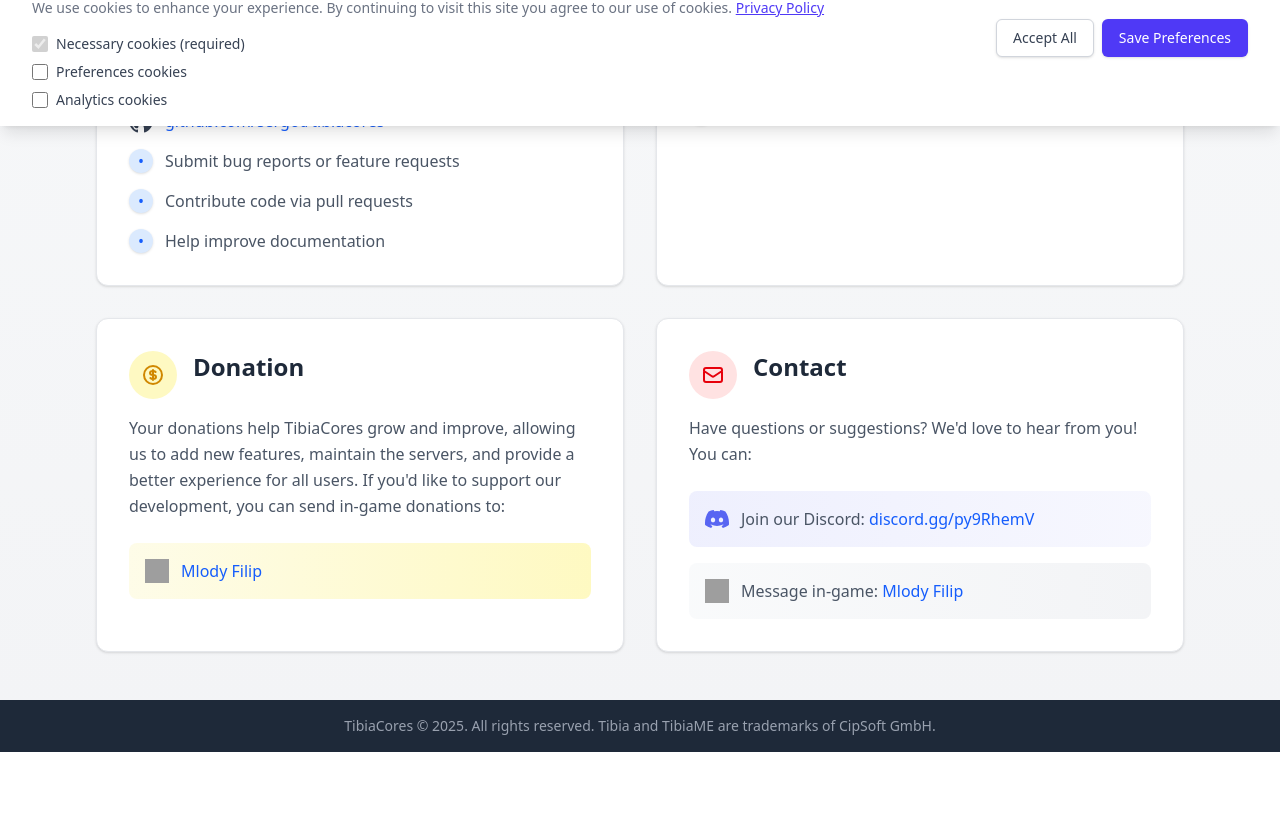
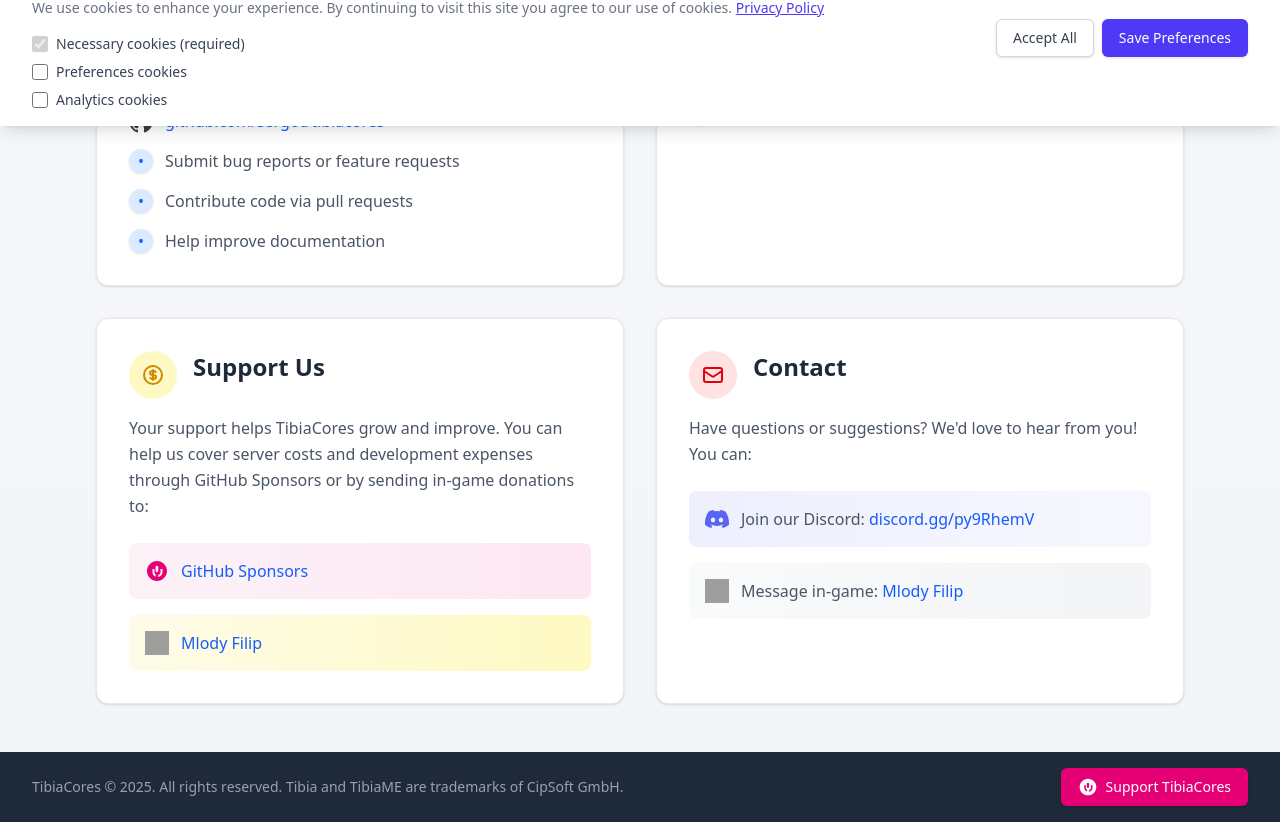
Before and after one commit to sergot/tibiacores, a Vue app in the folder frontend/: page /about in a window 1280 px wide. Shown: the part 674-1496 px from the top of the page. Before the commit the page ends 1426 px from the top, so only its background shows below. Built offline with nearby package versions, Linux system fonts and the light colour scheme; no server answers; grey boxes are pictures that could not be loaded.

Commit message:
feat: add sponsorship options

```diff
--- a/frontend/src/components/LanguageSwitcher.vue
+++ b/frontend/src/components/LanguageSwitcher.vue
@@ -40,10 +40,11 @@
   <div class="relative" ref="dropdownRef">
     <button
       @click.stop="isOpen = !isOpen"
-      class="p-2 text-gray-600 hover:text-gray-900 rounded-md hover:bg-gray-100"
+      class="p-2 text-gray-600 hover:text-gray-900 rounded-md hover:bg-gray-100 flex items-center space-x-1"
       aria-label="Change language"
     >
       <GlobeAltIcon class="h-5 w-5" />
+      <span class="text-sm font-medium uppercase">{{ t('_locale') }}</span>
     </button>
 
     <div
--- a/frontend/src/components/SiteFooter.vue
+++ b/frontend/src/components/SiteFooter.vue
@@ -1,8 +1,16 @@
+<script setup lang="ts">
+import { useI18n } from 'vue-i18n'
+
+const { t } = useI18n()
+</script>
+
 <template>
   <footer class="w-full bg-gray-800">
-    <div class="px-4 sm:px-6 lg:px-8">
-      <div class="py-4 text-center text-gray-400 text-sm">
-        <p>
+    <div class="mx-auto max-w-7xl px-4 sm:px-6 lg:px-8">
+      <!-- Sponsors and Links -->
+      <div class="py-4 flex flex-col sm:flex-row justify-between items-center">
+        <div class="mb-4 sm:mb-0 text-center sm:text-left">
+          <p class="text-gray-400 text-sm">
             <a
               href="https://github.com/sergot/tibiacores"
               target="_blank"
@@ -20,6 +28,25 @@
             >.
           </p>
         </div>
+
+        <div class="flex items-center">
+          <a
+            href="https://github.com/sponsors/sergot"
+            target="_blank"
+            rel="noopener noreferrer"
+            class="inline-flex items-center px-4 py-2 border border-transparent text-sm font-medium rounded-md shadow-sm text-white bg-pink-600 hover:bg-pink-700 focus:outline-none focus:ring-2 focus:ring-offset-2 focus:ring-pink-500"
+          >
+            <svg class="h-5 w-5 mr-2" fill="currentColor" viewBox="0 0 24 24" aria-hidden="true">
+              <path
+                fill-rule="evenodd"
+                d="M12 2C6.48 2 2 6.48 2 12s4.48 10 10 10 10-4.48 10-10S17.52 2 12 2zm-1.41 15.06V16h2.67v1.06c0 .55-.45 1-1 1h-.67c-.55 0-1-.45-1-1zm0-9.12v4.18c0 .55.45 1 1 1h.67c.55 0 1-.45 1-1V7.94c0-.55-.45-1-1-1h-.67c-.55 0-1 .45-1 1zm6.88 5.06c0 2.76-2.24 5-5 5s-5-2.24-5-5V10h1.94v2.94c0 1.71 1.35 3.06 3.06 3.06s3.06-1.35 3.06-3.06V10h1.94v3z"
+                clip-rule="evenodd"
+              />
+            </svg>
+            {{ t('sponsor.support') || 'Support TibiaCores' }}
+          </a>
+        </div>
+      </div>
     </div>
   </footer>
 </template>
--- a/frontend/src/i18n/locales/de.json
+++ b/frontend/src/i18n/locales/de.json
@@ -26,8 +26,8 @@
       "title": "Mitmachen"
     },
     "donation": {
-      "description": "Ihre Spenden helfen TibiaCores zu wachsen und sich zu verbessern, ermöglichen uns neue Funktionen hinzuzufügen, die Server zu warten und allen Benutzern ein besseres Erlebnis zu bieten. Wenn Sie unsere Entwicklung unterstützen möchten, können Sie Spenden im Spiel senden an:",
-      "title": "Spende"
+      "description": "Deine Unterstützung hilft TibiaCores zu wachsen und sich zu verbessern. Du kannst uns helfen, Serverkosten und Entwicklungsausgaben durch GitHub Sponsors oder durch Spenden im Spiel zu decken:",
+      "title": "Unterstütze uns"
     },
     "features": {
       "list": {
@@ -410,5 +410,8 @@
     "noSuggestions": "Keine Vorschläge verfügbar",
     "title": "Seelenkern-Vorschläge",
     "unknownList": "Unbekannte Liste"
+  },
+  "sponsor": {
+    "support": "Unterstütze TibiaCores"
   }
 }
--- a/frontend/src/i18n/locales/en.json
+++ b/frontend/src/i18n/locales/en.json
@@ -26,8 +26,8 @@
       "title": "Contribute"
     },
     "donation": {
-      "description": "Your donations help TibiaCores grow and improve, allowing us to add new features, maintain the servers, and provide a better experience for all users. If you'd like to support our development, you can send in-game donations to:",
-      "title": "Donation"
+      "description": "Your support helps TibiaCores grow and improve. You can help us cover server costs and development expenses through GitHub Sponsors or by sending in-game donations to:",
+      "title": "Support Us"
     },
     "features": {
       "list": {
@@ -175,7 +175,7 @@
       "submit": "Create",
       "verifying": "Verifying..."
     },
-    "title": "Create New List"
+    "title": "Create a list"
   },
   "difficulty": {
     "challenging": "Challenging",
@@ -263,7 +263,7 @@
     "markAsObtained": "Mark as Obtained",
     "markAsUnlocked": "Mark as Unlocked",
     "memberContributions": "Member Contributions",
-    "obtained": "obtained",
+    "obtained": "Obtained",
     "shareList": "Share List",
     "shareListDescription": "Share this link with others to let them join your list:",
     "showUnlocked": "Show Unlocked",
@@ -332,7 +332,7 @@
       }
     },
     "data": {
-      "content": "We collect minimal personal information necessary to provide our services. This includes your email address for authentication and any data you voluntarily provide when creating or joining soul core lists.",
+      "content": "We collect the minimal personal information necessary to provide our services. This includes your email address for authentication and any data you voluntarily provide when creating or joining soul core lists.",
       "title": "Data Collection"
     },
     "introduction": {
@@ -410,5 +410,8 @@
     "noSuggestions": "No suggestions available",
     "title": "Soul Core Suggestions",
     "unknownList": "Unknown List"
+  },
+  "sponsor": {
+    "support": "Support TibiaCores"
   }
 }
--- a/frontend/src/i18n/locales/es.json
+++ b/frontend/src/i18n/locales/es.json
@@ -26,8 +26,8 @@
       "title": "Contribuir"
     },
     "donation": {
-      "description": "Tus donaciones ayudan a que TibiaCores crezca y mejore, permitiéndonos agregar nuevas funciones, mantener los servidores y proporcionar una mejor experiencia para todos los usuarios. Si deseas apoyar nuestro desarrollo, puedes enviar donaciones en el juego a:",
-      "title": "Donación"
+      "description": "Tu apoyo ayuda a que TibiaCores crezca y mejore. Puedes ayudarnos a cubrir los costos del servidor y los gastos de desarrollo a través de GitHub Sponsors o enviando donaciones dentro del juego a:",
+      "title": "Apóyanos"
     },
     "features": {
       "list": {
@@ -410,5 +410,8 @@
     "noSuggestions": "No hay sugerencias disponibles",
     "title": "Sugerencias de Núcleo del Alma",
     "unknownList": "Lista desconocida"
+  },
+  "sponsor": {
+    "support": "Apoya a TibiaCores"
   }
 }
--- a/frontend/src/i18n/locales/pl.json
+++ b/frontend/src/i18n/locales/pl.json
@@ -26,8 +26,8 @@
       "title": "Współtwórz"
     },
     "donation": {
-      "description": "Twoje wsparcie pomaga rozwijać i ulepszać TibiaCores, umożliwiając nam dodawanie nowych funkcji, utrzymanie serwerów i zapewnienie lepszych wrażeń wszystkim użytkownikom. Jeśli chcesz wesprzeć nasz rozwój, możesz wysłać dotacje w grze do:",
-      "title": "Wsparcie"
+      "description": "Twoje wsparcie pomaga rozwijać i ulepszać TibiaCores. Możesz pomóc nam pokryć koszty serwerów i rozwoju poprzez GitHub Sponsors lub wysyłając dotacje w grze do:",
+      "title": "Wesprzyj nas"
     },
     "features": {
       "list": {
@@ -175,7 +175,7 @@
       "submit": "Utwórz",
       "verifying": "Weryfikacja..."
     },
-    "title": "Utwórz Nową Listę"
+    "title": "Utwórz nową listę"
   },
   "difficulty": {
     "challenging": "Wymagający",
@@ -410,5 +410,8 @@
     "noSuggestions": "Brak dostępnych sugestii",
     "title": "Sugestie Soul Corów",
     "unknownList": "Nieznana lista"
+  },
+  "sponsor": {
+    "support": "Wesprzyj TibiaCores"
   }
 }
--- a/frontend/src/i18n/locales/pt.json
+++ b/frontend/src/i18n/locales/pt.json
@@ -26,8 +26,8 @@
       "title": "Contribua"
     },
     "donation": {
-      "description": "Suas doações ajudam o TibiaCores a crescer e melhorar, permitindo-nos adicionar novos recursos, manter os servidores e proporcionar uma melhor experiência para todos os usuários. Se você quiser apoiar nosso desenvolvimento, pode enviar doações in-game para:",
-      "title": "Doação"
+      "description": "Seu apoio ajuda o TibiaCores a crescer e melhorar. Você pode nos ajudar a cobrir custos de servidor e despesas de desenvolvimento através do GitHub Sponsors ou enviando doações no jogo para:",
+      "title": "Apoie-nos"
     },
     "features": {
       "list": {
@@ -410,5 +410,8 @@
     "noSuggestions": "Nenhuma sugestão disponível",
     "title": "Sugestões de Soul Core",
     "unknownList": "Lista desconhecida"
+  },
+  "sponsor": {
+    "support": "Apoie TibiaCores"
   }
 }
--- a/frontend/src/views/AboutView.vue
+++ b/frontend/src/views/AboutView.vue
@@ -272,6 +272,29 @@
           <p class="text-gray-600 mb-6 leading-relaxed">
             {{ t('about.donation.description') }}
           </p>
+          <div class="space-y-4">
+            <!-- GitHub Sponsors -->
+            <div
+              class="flex items-center space-x-3 p-4 bg-gradient-to-r from-pink-50 to-pink-100 rounded-lg group-hover:transform group-hover:translate-x-1 transition-transform"
+            >
+              <svg class="w-6 h-6 text-pink-600" viewBox="0 0 24 24" fill="currentColor">
+                <path
+                  fill-rule="evenodd"
+                  d="M12 2C6.48 2 2 6.48 2 12s4.48 10 10 10 10-4.48 10-10S17.52 2 12 2zm-1.41 15.06V16h2.67v1.06c0 .55-.45 1-1 1h-.67c-.55 0-1-.45-1-1zm0-9.12v4.18c0 .55.45 1 1 1h.67c.55 0 1-.45 1-1V7.94c0-.55-.45-1-1-1h-.67c-.55 0-1 .45-1 1zm6.88 5.06c0 2.76-2.24 5-5 5s-5-2.24-5-5V10h1.94v2.94c0 1.71 1.35 3.06 3.06 3.06s3.06-1.35 3.06-3.06V10h1.94v3z"
+                  clip-rule="evenodd"
+                />
+              </svg>
+              <a
+                href="https://github.com/sponsors/sergot"
+                target="_blank"
+                rel="noopener noreferrer"
+                class="text-blue-600 hover:text-blue-800 hover:underline"
+              >
+                GitHub Sponsors
+              </a>
+            </div>
+
+            <!-- In-game donation -->
             <div
               class="flex items-center space-x-3 p-4 bg-gradient-to-r from-yellow-50 to-yellow-100 rounded-lg group-hover:transform group-hover:translate-x-1 transition-transform"
             >
@@ -284,6 +307,7 @@
               >
                 Mlody Filip
               </a>
+            </div>
           </div>
         </div>
 
```
Lines whose indentation alone changed are shown as unchanged.
